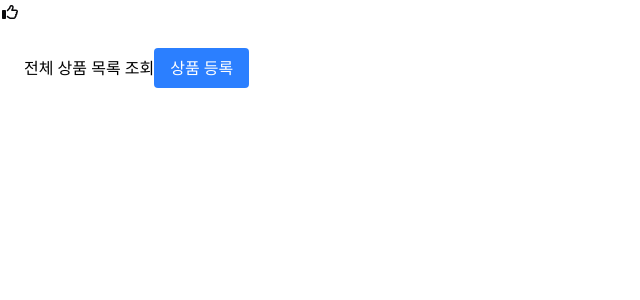
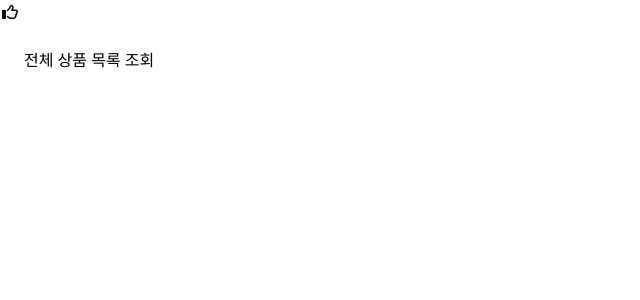
Before and after one commit to prgrms-be-devcourse/NBE4-5-2-Team06, a Next.js app in the folder frontend/: page / in a window 1280 px wide. Shown: the top 300 px of the page, without its empty margins (0-640 px from the left). Built offline with nearby package versions, Linux system fonts and the light colour scheme.

Commit message:
✨feat: 관리자&사용자/전체 경매 상품 리스트 조회 페이지기능 추가해보았습니다.

```diff
--- a/frontend/src/app/page.tsx
+++ b/frontend/src/app/page.tsx
@@ -37,12 +37,6 @@ export default function MyPage() {
         전체 상품 목록 조회
       </button>
 
-      <Link href="/admin/auctions">
-        <button className="text-white bg-blue-500 px-4 py-2 rounded">
-          상품 등록
-        </button>
-      </Link>
-
       {/* 로딩 중일 때 불러오는 중 표시 */}
       {loading && <p className="mt-4 text-gray-600">불러오는 중...</p>}
       {/* 에러 발생시 오류 메시지 표시 */}
```
